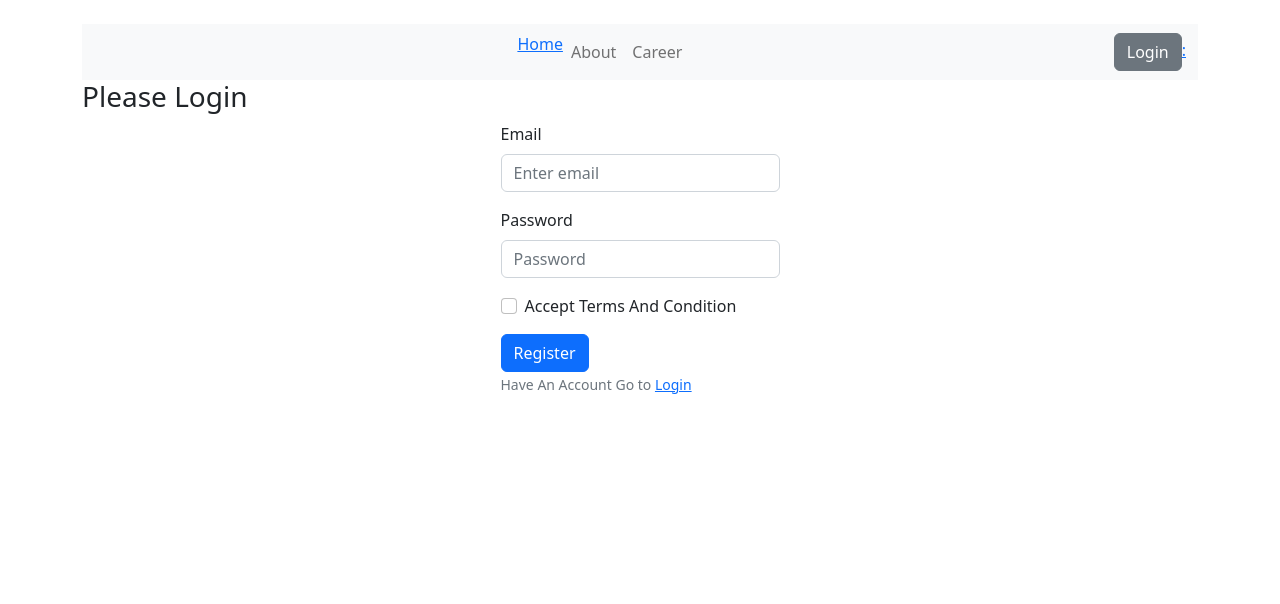
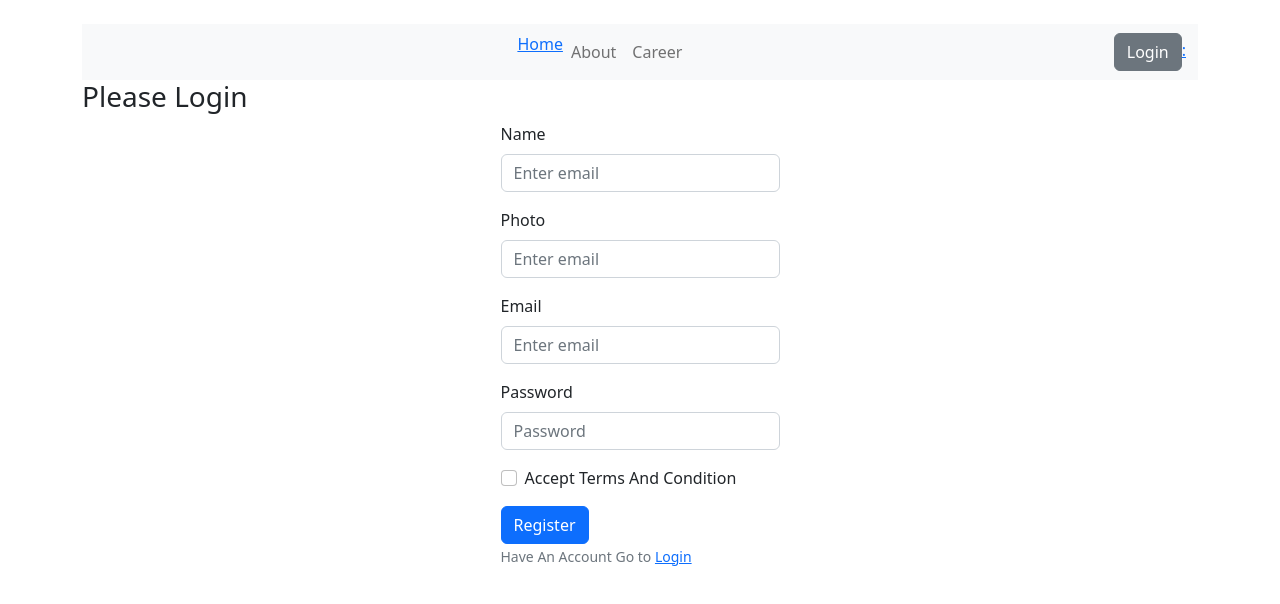
Before and after one commit to tariik12/dragon-news-client, a React (Vite) app: page /register in a window 1280 px wide. Shown: the top 604 px of the page. Built offline with nearby package versions, Linux system fonts and the light colour scheme.

Commit message:
register

```diff
--- a/src/pages/Register/Register.jsx
+++ b/src/pages/Register/Register.jsx
@@ -7,6 +7,14 @@ const Register = () => {
         <Container>
             <h3>Please Login</h3>
             <Form className='mx-auto w-25'>
+                <Form.Group className="mb-3" controlId="formBasicEmail">
+                    <Form.Label>Name</Form.Label>
+                    <Form.Control type="text" name='name' placeholder="Enter email" required/>
+                </Form.Group>
+                <Form.Group className="mb-3" controlId="formBasicEmail">
+                    <Form.Label>Photo</Form.Label>
+                    <Form.Control type="email" name='photo' placeholder="Enter email" required/>
+                </Form.Group>
                 <Form.Group className="mb-3" controlId="formBasicEmail">
                     <Form.Label>Email</Form.Label>
                     <Form.Control type="email" placeholder="Enter email" required/>
```
